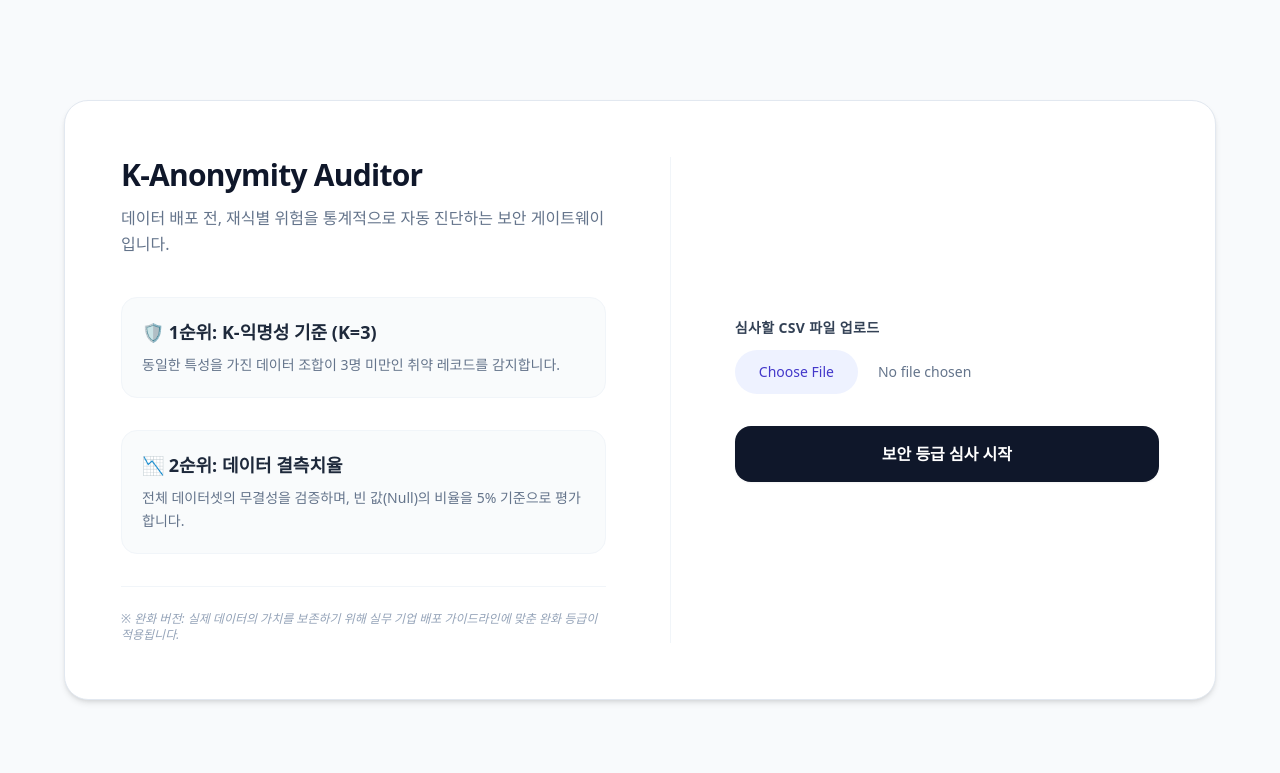
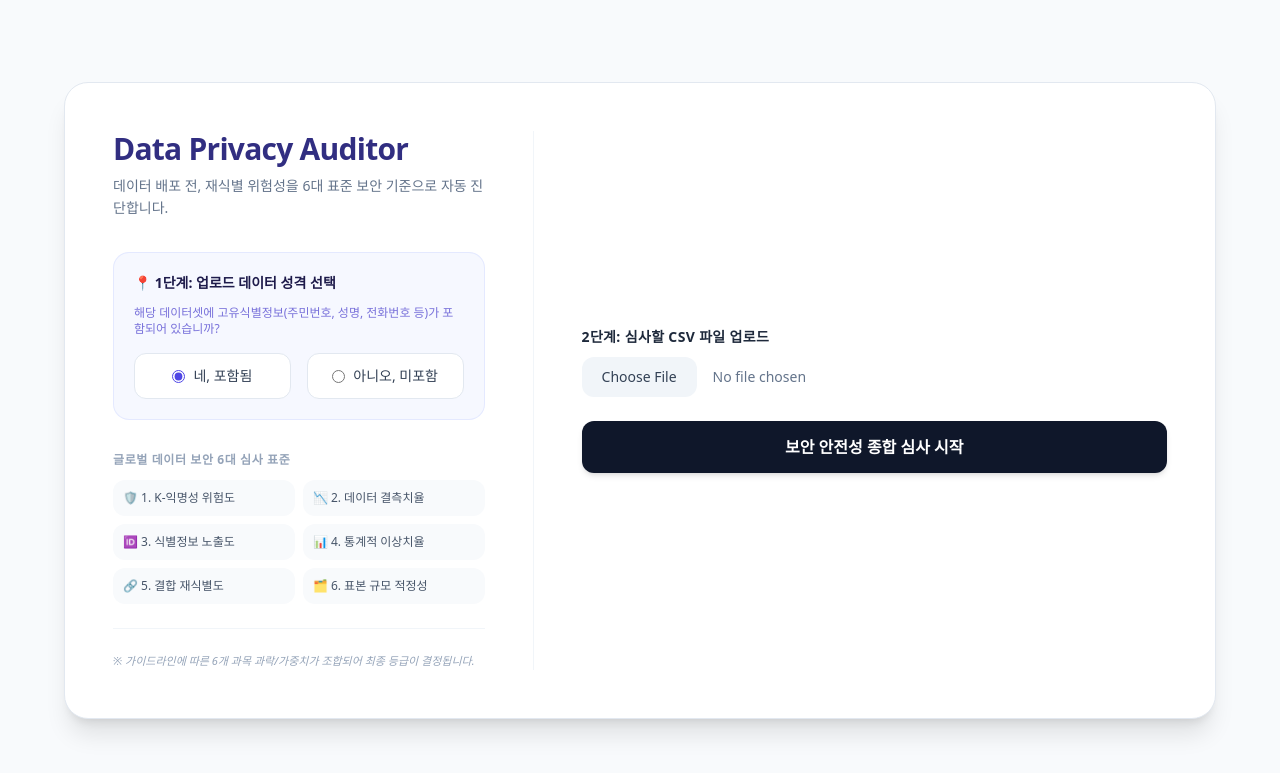
Before and after one commit to GbXb1/GB01, a Flask app: page / in a window 1280 px wide. Shown: the top 773 px of the page. Run offline with Flask 3, Linux system fonts and the light colour scheme; some libraries are stand-ins or nearby versions.

Commit message:
maybemang

```diff
--- a/app.py
+++ b/app.py
@@ -14,9 +14,10 @@ def audit_dataset():
         return jsonify({'error': '업로드된 파일이 없습니다.'}), 400
 
     file = request.files['file']
+    has_pii = request.form.get('has_pii', 'no') # 프론트엔드 선택창 값 수신
 
     try:
-        # 1. 인코딩 에러 및 공백 문제를 완전 방어하며 CSV 로드
+        # 인코딩 방어 적용하며 CSV 로드
         try:
             df = pd.read_csv(file)
         except:
@@ -27,7 +28,6 @@ def audit_dataset():
                 file.seek(0)
                 df = pd.read_csv(file, encoding='euc-kr')
 
-        # 컬럼명과 문자열 데이터의 앞뒤 불필요한 공백 제거 (엑셀 변환 시 발생 방지)
         df.columns = df.columns.str.strip()
         for col in df.select_dtypes(include=['object']).columns:
             df[col] = df[col].astype(str).str.strip()
@@ -36,51 +36,86 @@ def audit_dataset():
         if total_rows == 0:
             return jsonify({'error': '데이터셋에 행이 존재하지 않습니다.'}), 400
 
-        # 2. 🛡️ 진짜 K-익명성(K=3) 위험도 계산
-        # 모든 컬럼의 조합을 기준으로 중복된 행의 개수를 세어 줍니다.
+        # -------------------------------------------------------------
+        # 📊 [진짜 연산] 6대 데이터 보안 심사 기준 알고리즘
+        # -------------------------------------------------------------
+
+        # [기준 1] K-익명성 위험도 (K=3)
         group_counts = df.groupby(list(df.columns)).size().reset_index(name='count')
-
-        # 동일한 특성을 가진 사람이 3명 미만(1명 또는 2명)인 그룹이 바로 '위험군'입니다.
         risk_groups = group_counts[group_counts['count'] < 3]
         risk_rows_count = int(risk_groups['count'].sum())
-
-        # 위험도 백분율 계산
         risk_ratio = round((risk_rows_count / total_rows) * 100, 1)
 
-        # 3. 📉 데이터 결측치율(Null) 계산
+        # [기준 2] 데이터 결측치율
         total_cells = df.size
         null_cells = int(df.isnull().sum().sum())
         null_ratio = round((null_cells / total_cells) * 100, 1)
 
-        # 4. 🏆 완화된 실무형 등급 커트라인 수식 그대로 적용
-        # S 등급: 위험도 5% 이하, 결측치 5% 미만
-        if risk_ratio <= 5.0 and null_ratio < 5.0:
-            grade = 'S'
-        # A 등급: 위험도 25% 이하, 결측치 10% 미만
-        elif risk_ratio <= 25.0 and null_ratio < 10.0:
-            grade = 'A'
-        # B 등급: 위험도 55% 이하
-        elif risk_ratio <= 55.0:
-            grade = 'B'
-        # C 등급: 위험도 55% 초과 (배포 거부)
-        else:
-            grade = 'C'
+        # [기준 3] 고유식별정보(PII) 컬럼 검출율
+        pii_keywords = ['주민', '전화', '이름', '성명', '폰', '이메일', '주소', 'id', 'sn', 'email', 'phone', 'address']
+        pii_cols = [col for col in df.columns if any(kw in col.lower() for kw in pii_keywords)]
+        pii_ratio = round((len(pii_cols) / len(df.columns)) * 100, 1) if len(df.columns) > 0 else 0
 
+        # [기준 4] 데이터 통계적 이상치(Outlier) 비율 (IQR 방식)
+        num_cols = df.select_dtypes(include=['number']).columns
+        total_outliers = 0
+        total_numeric_elements = 0
+        for col in num_cols:
+            q1 = df[col].quantile(0.25)
+            q3 = df[col].quantile(0.75)
+            iqr = q3 - q1
+            outliers = df[(df[col] < q1 - 1.5 * iqr) | (df[col] > q3 + 1.5 * iqr)]
+            total_outliers += len(outliers)
+            total_numeric_elements += len(df)
+        outlier_ratio = round((total_outliers / total_numeric_elements) * 100, 1) if total_numeric_elements > 0 else 0
+
+        # [기준 5] 준식별자 결합 및 재식별 고유성 위험도
+        unique_combos = len(df.drop_duplicates())
+        combo_ratio = round((unique_combos / total_rows) * 100, 1)
+
+        # [기준 6] 데이터 표본 규모 적정성 (행 수 계산)
+        # (행 수가 너무 적으면 통계적 추론 및 재식별 위험이 매우 높음)
+
+        # -------------------------------------------------------------
+        # 🏆 6대 항목별 개별 등급 판정 로직
+        # -------------------------------------------------------------
+        # 1. K-익명성 등급
+        risk_grade = 'S' if risk_ratio <= 5.0 else 'A' if risk_ratio <= 25.0 else 'B' if risk_ratio <= 55.0 else 'C'
+        # 2. 결측치율 등급
+        null_grade = 'S' if null_ratio < 5.0 else 'A' if null_ratio < 10.0 else 'B' if null_ratio < 20.0 else 'C'
+        # 3. 개인정보 매칭 무결성 등급 (선택창 검증)
+        if has_pii == 'no' and pii_ratio > 0: pii_grade = 'C' # 없다고 했는데 발견됨 (감점)
+        elif has_pii == 'yes' and pii_ratio > 30.0: pii_grade = 'B' # 너무 날것의 개인정보가 많음
+        else: pii_grade = 'S'
+        # 4. 이상치 등급
+        outlier_grade = 'S' if outlier_ratio <= 3.0 else 'A' if outlier_ratio <= 8.0 else 'B' if outlier_ratio <= 15.0 else 'C'
+        # 5. 결합 위험도 등급
+        linkage_grade = 'S' if combo_ratio <= 20.0 else 'A' if combo_ratio <= 50.0 else 'B' if combo_ratio <= 80.0 else 'C'
+        # 6. 규모 적정성 등급
+        row_grade = 'S' if total_rows >= 1000 else 'A' if total_rows >= 300 else 'B' if total_rows >= 50 else 'C'
+
+        # ⚖️ 종합 점수 산출 (과목별 가중치 평균)
+        score_map = {'S': 4, 'A': 3, 'B': 2, 'C': 1}
+        total_score = (score_map[risk_grade]*2.5 + score_map[null_grade]*1.5 + score_map[pii_grade]*2.0 + score_map[outlier_grade] + score_map[linkage_grade]*1.5 + score_map[row_grade]) / 9.5
+
+        grade = 'S' if total_score >= 3.5 else 'A' if total_score >= 2.8 else 'B' if total_score >= 1.8 else 'C'
         current_time = datetime.now().strftime("%Y-%m-%d %H:%M:%S")
 
         return jsonify({
             'filename': file.filename,
             'audit_time': current_time,
-            'total_rows': total_rows,
-            'risk_ratio': risk_ratio,
-            'null_ratio': null_ratio,
             'grade': grade,
-            'applied_k': 3
+            # 6대 세부 심사 결과 데이터 송신
+            'risk_ratio': risk_ratio, 'risk_grade': risk_grade,
+            'null_ratio': null_ratio, 'null_grade': null_grade,
+            'pii_ratio': pii_ratio, 'pii_grade': pii_grade,
+            'outlier_ratio': outlier_ratio, 'outlier_grade': outlier_grade,
+            'combo_ratio': combo_ratio, 'linkage_grade': linkage_grade,
+            'total_rows': total_rows, 'row_grade': row_grade
         })
 
     except Exception as e:
-        return jsonify({'error': f'파일 연산 중 진짜 에러 발생: {str(e)}'}), 500
-
+        return jsonify({'error': f'분석 중 에러 발생: {str(e)}'}), 500
 
 if __name__ == '__main__':
     app.run(debug=True, port=5001)
--- a/templates/index.html
+++ b/templates/index.html
@@ -1,96 +1,170 @@
 <!DOCTYPE html>
 <html lang="ko">
+
 <head>
     <meta charset="UTF-8">
-    <title>K-Anonymity Auditor</title>
+    <meta name="viewport" content="width=device-width,initial-scale=1" />
+    <title>Data Privacy Auditor</title>
     <script src="https://cdn.tailwindcss.com"></script>
 </head>
+
 <body class="bg-slate-50 min-h-screen flex items-center justify-center p-8">
 
-    <div class="max-w-6xl w-full bg-white p-14 rounded-3xl shadow-md border border-slate-200 flex gap-16">
+    <div class="max-w-6xl w-full bg-white p-12 rounded-3xl shadow-xl border border-slate-200 flex gap-12">
 
-        <div class="w-1/2 flex flex-col justify-between">
+        <div class="w-5/12 flex flex-col justify-between border-r border-slate-100 pr-12">
             <div>
-                <h1 class="text-3xl font-black text-slate-900 mb-3 tracking-tight">K-Anonymity Auditor</h1>
-                <p class="text-base text-slate-500 mb-10 leading-relaxed">데이터 배포 전, 재식별 위험을 통계적으로 자동 진단하는 보안 게이트웨이입니다.</p>
+                <h1 class="text-3xl font-black text-indigo-900 mb-2 tracking-tight">Data Privacy Auditor</h1>
+                <p class="text-sm text-slate-500 mb-8 leading-relaxed">데이터 배포 전, 재식별 위험성을 6대 표준 보안 기준으로 자동 진단합니다.</p>
 
-                <div class="space-y-8">
-                    <div class="p-5 bg-slate-50/80 rounded-2xl border border-slate-100">
-                        <h3 class="text-lg font-bold text-slate-800 mb-2 flex items-center gap-2">🛡️ 1순위: K-익명성 기준 (K=3)</h3>
-                        <p class="text-sm text-slate-500 leading-relaxed">동일한 특성을 가진 데이터 조합이 3명 미만인 취약 레코드를 감지합니다.</p>
+                <div class="mb-8 p-5 bg-indigo-50/50 rounded-2xl border border-indigo-100/80">
+                    <label class="block text-sm font-bold text-indigo-950 mb-3">📍 1단계: 업로드 데이터 성격 선택</label>
+                    <p class="text-xs text-indigo-700/70 mb-4">해당 데이터셋에 고유식별정보(주민번호, 성명, 전화번호 등)가 포함되어 있습니까?</p>
+                    <div class="flex gap-4">
+                        <label
+                            class="flex-1 flex items-center justify-center gap-2 bg-white px-4 py-3 rounded-xl border border-slate-200 cursor-pointer hover:bg-slate-50 font-medium text-sm text-slate-700">
+                            <input type="radio" name="has_pii" value="yes" checked class="accent-indigo-600"> 네, 포함됨
+                        </label>
+                        <label
+                            class="flex-1 flex items-center justify-center gap-2 bg-white px-4 py-3 rounded-xl border border-slate-200 cursor-pointer hover:bg-slate-50 font-medium text-sm text-slate-700">
+                            <input type="radio" name="has_pii" value="no" class="accent-indigo-600"> 아니오, 미포함
+                        </label>
                     </div>
-                    <div class="p-5 bg-slate-50/80 rounded-2xl border border-slate-100">
-                        <h3 class="text-lg font-bold text-slate-800 mb-2 flex items-center gap-2">📉 2순위: 데이터 결측치율</h3>
-                        <p class="text-sm text-slate-500 leading-relaxed">전체 데이터셋의 무결성을 검증하며, 빈 값(Null)의 비율을 5% 기준으로 평가합니다.</p>
+                </div>
+
+                <div class="space-y-3">
+                    <h3 class="text-xs font-bold text-slate-400 uppercase tracking-wider">글로벌 데이터 보안 6대 심사 표준</h3>
+                    <div class="text-xs text-slate-600 grid grid-cols-2 gap-2">
+                        <div class="p-2.5 bg-slate-50 rounded-xl">🛡️ 1. K-익명성 위험도</div>
+                        <div class="p-2.5 bg-slate-50 rounded-xl">📉 2. 데이터 결측치율</div>
+                        <div class="p-2.5 bg-slate-50 rounded-xl">🆔 3. 식별정보 노출도</div>
+                        <div class="p-2.5 bg-slate-50 rounded-xl">📊 4. 통계적 이상치율</div>
+                        <div class="p-2.5 bg-slate-50 rounded-xl">🔗 5. 결합 재식별도</div>
+                        <div class="p-2.5 bg-slate-50 rounded-xl">🗂️ 6. 표본 규모 적정성</div>
                     </div>
                 </div>
             </div>
 
-            <div class="pt-6 border-t border-slate-100 mt-8">
-                <p class="text-xs text-slate-400 font-medium italic">※ 완화 버전: 실제 데이터의 가치를 보존하기 위해 실무 기업 배포 가이드라인에 맞춘 완화 등급이 적용됩니다.</p>
-            </div>
+            <p class="text-[11px] text-slate-400 pt-6 mt-6 border-t border-slate-100 italic">※ 가이드라인에 따른 6개 과목 과락/가중치가
+                조합되어 최종 등급이 결정됩니다.</p>
         </div>
 
-        <div class="w-1/2 flex flex-col justify-center border-l border-slate-100 pl-16">
-            <div class="mb-8">
-                <label class="block text-sm font-bold text-slate-700 mb-3 tracking-wide">심사할 CSV 파일 업로드</label>
-                <input type="file" id="csvFile" class="block w-full text-sm text-slate-500 file:mr-5 file:py-3 file:px-6 file:rounded-full file:border-0 file:bg-indigo-50 file:text-indigo-700 hover:file:bg-indigo-100 cursor-pointer font-medium">
+        <div class="w-7/12 flex flex-col justify-center">
+            <div class="mb-6">
+                <label class="block text-sm font-bold text-slate-800 mb-2.5 tracking-wide">2단계: 심사할 CSV 파일 업로드</label>
+                <input type="file" id="csvFile"
+                    class="block w-full text-sm text-slate-500 file:mr-4 file:py-2.5 file:px-5 file:rounded-xl file:border-0 file:bg-slate-100 file:text-slate-700 hover:file:bg-slate-200 cursor-pointer font-medium">
             </div>
 
-            <button onclick="audit()" class="w-full bg-slate-900 text-white py-4 rounded-2xl text-base font-bold hover:bg-slate-800 active:scale-[0.99] transition-all shadow-sm">
-                보안 등급 심사 시작
+            <button onclick="audit()"
+                class="w-full bg-slate-900 text-white py-3.5 rounded-xl text-base font-bold hover:bg-slate-800 active:scale-[0.99] transition-all shadow-md">
+                보안 안전성 종합 심사 시작
             </button>
 
-            <div id="result" class="hidden mt-10 p-8 border rounded-2xl text-center shadow-sm"></div>
+            <div id="result" class="hidden mt-8 p-6 border rounded-2xl shadow-sm text-center"></div>
         </div>
     </div>
 
     <script>
         async function audit() {
             const file = document.getElementById('csvFile').files[0];
-            if(!file) return alert('심사할 CSV 파일을 선택해주세요.');
+            if (!file) return alert('심사할 CSV 파일을 선택해주세요.');
+
+            // 라디오 버튼 선택값 추출
+            const hasPii = document.querySelector('input[name="has_pii"]:checked').value;
 
             const formData = new FormData();
             formData.append('file', file);
+            formData.append('has_pii', hasPii); // 파이썬으로 전송
 
             const resDiv = document.getElementById('result');
-
-            // 로딩 상태 표시
             resDiv.classList.remove('hidden');
-            resDiv.className = "mt-10 p-8 border rounded-2xl text-center bg-slate-50 border-slate-200 text-slate-500 font-medium text-sm";
-            resDiv.innerHTML = "🔄 파이썬 Pandas 엔진 데이터 실시간 분석 중...";
+            resDiv.className = "mt-8 p-6 border rounded-2xl text-center bg-slate-50 border-slate-200 text-slate-500 font-medium text-sm";
+            resDiv.innerHTML = "🔄 6대 심사 규격에 맞춰 Pandas 프레임워크 실시간 연산 중...";
 
             try {
-                // 백엔드 주소로 정확하게 요청 (5000번 기반으로 연동)
                 const res = await fetch('/api/audit-dataset', { method: 'POST', body: formData });
                 const data = await res.json();
 
-                if(data.error) {
+                if (data.error) {
                     alert(data.error);
                     resDiv.classList.add('hidden');
                     return;
                 }
 
-                // 백엔드가 준 등급데이터에 맞춰 실시간으로 스타일과 글자를 동적 주입합니다.
+                // 종합 등급 배경색 테마 매핑
                 if (data.grade === 'S' || data.grade === 'A') {
-                    resDiv.className = "mt-10 p-8 border rounded-2xl text-center bg-emerald-50 border-emerald-200 text-emerald-800 shadow-sm";
+                    resDiv.className = "mt-8 p-6 border rounded-2xl bg-emerald-50/60 border-emerald-200 text-emerald-900 shadow-sm text-left";
                 } else if (data.grade === 'B') {
-                    resDiv.className = "mt-10 p-8 border rounded-2xl text-center bg-amber-50 border-amber-200 text-amber-800 shadow-sm";
+                    resDiv.className = "mt-8 p-6 border rounded-2xl bg-amber-50/60 border-amber-200 text-amber-900 shadow-sm text-left";
                 } else {
-                    resDiv.className = "mt-10 p-8 border rounded-2xl text-center bg-rose-50 border-rose-200 text-rose-800 shadow-sm";
+                    resDiv.className = "mt-8 p-6 border rounded-2xl bg-rose-50/60 border-rose-200 text-rose-900 shadow-sm text-left";
                 }
 
-                // 백엔드가 연산한 값 그대로 화면에 도장을 쾅 찍어줍니다.
+                // ✨ [개편] 6대 심사 항목이 깔끔한 그리드로 표출되는 동적 레이아웃
                 resDiv.innerHTML = `
-                    <div class="text-5xl font-black mb-3 tracking-wider">등급: ${data.grade} Grade</div>
-                    <p class="text-base font-semibold leading-relaxed">전체 데이터셋 중 개인 식별 위험군은 [ ${data.risk_ratio}% ] 입니다.</p>
+                    <div class="text-center pb-4 border-b border-dashed border-slate-300/60">
+                        <span class="text-xs uppercase tracking-widest font-black text-slate-400">종합 보안 인증 결과</span>
+                        <div class="text-4xl font-black text-slate-900 mt-1">${data.grade} Grade</div>
+                        <p class="text-[11px] text-slate-500 mt-1">파일명: ${data.filename} (${data.audit_time})</p>
+                    </div>
+
+                    <div class="mt-4 grid grid-cols-2 gap-3">
+                        <div class="bg-white p-3 rounded-xl border border-slate-100 shadow-xs flex justify-between items-center">
+                            <div>
+                                <p class="text-xs font-bold text-slate-800">🛡️ 1. K-익명성 위험도</p>
+                                <p class="text-[11px] text-slate-500">위험군: ${data.risk_ratio}%</p>
+                            </div>
+                            <span class="text-xs font-extrabold px-2.5 py-0.5 rounded-md bg-slate-100 text-slate-700">${data.risk_grade}</span>
+                        </div>
+
+                        <div class="bg-white p-3 rounded-xl border border-slate-100 shadow-xs flex justify-between items-center">
+                            <div>
+                                <p class="text-xs font-bold text-slate-800">📉 2. 데이터 결측치율</p>
+                                <p class="text-[11px] text-slate-500">공백률: ${data.null_ratio}%</p>
+                            </div>
+                            <span class="text-xs font-extrabold px-2.5 py-0.5 rounded-md bg-slate-100 text-slate-700">${data.null_grade}</span>
+                        </div>
+
+                        <div class="bg-white p-3 rounded-xl border border-slate-100 shadow-xs flex justify-between items-center">
+                            <div>
+                                <p class="text-xs font-bold text-slate-800">🆔 3. 식별정보 노출도</p>
+                                <p class="text-[11px] text-slate-500">피식별률: ${data.pii_ratio}%</p>
+                            </div>
+                            <span class="text-xs font-extrabold px-2.5 py-0.5 rounded-md bg-slate-100 text-slate-700">${data.pii_grade}</span>
+                        </div>
+
+                        <div class="bg-white p-3 rounded-xl border border-slate-100 shadow-xs flex justify-between items-center">
+                            <div>
+                                <p class="text-xs font-bold text-slate-800">📊 4. 통계적 이상치율</p>
+                                <p class="text-[11px] text-slate-500">이상치: ${data.outlier_ratio}%</p>
+                            </div>
+                            <span class="text-xs font-extrabold px-2.5 py-0.5 rounded-md bg-slate-100 text-slate-700">${data.outlier_grade}</span>
+                        </div>
+
+                        <div class="bg-white p-3 rounded-xl border border-slate-100 shadow-xs flex justify-between items-center">
+                            <div>
+                                <p class="text-xs font-bold text-slate-800">🔗 5. 준식별 결합 위험</p>
+                                <p class="text-[11px] text-slate-500">고유조합: ${data.combo_ratio}%</p>
+                            </div>
+                            <span class="text-xs font-extrabold px-2.5 py-0.5 rounded-md bg-slate-100 text-slate-700">${data.linkage_grade}</span>
+                        </div>
+
+                        <div class="bg-white p-3 rounded-xl border border-slate-100 shadow-xs flex justify-between items-center">
+                            <div>
+                                <p class="text-xs font-bold text-slate-800">🗂️ 6. 표본 규모 적정성</p>
+                                <p class="text-[11px] text-slate-500">총 레코드: ${data.total_rows}개</p>
+                            </div>
+                            <span class="text-xs font-extrabold px-2.5 py-0.5 rounded-md bg-slate-100 text-slate-700">${data.row_grade}</span>
+                        </div>
+                    </div>
                 `;
-
             } catch (error) {
-                alert('서버 연결 실패! 주소창이 5000번 포트인지 꼭 확인해주세요.');
+                alert('서버 연동 실패! 백엔드가 정상 기동 중인지 터미널을 확인하세요.');
                 resDiv.classList.add('hidden');
             }
         }
     </script>
 </body>
+
 </html>
```
